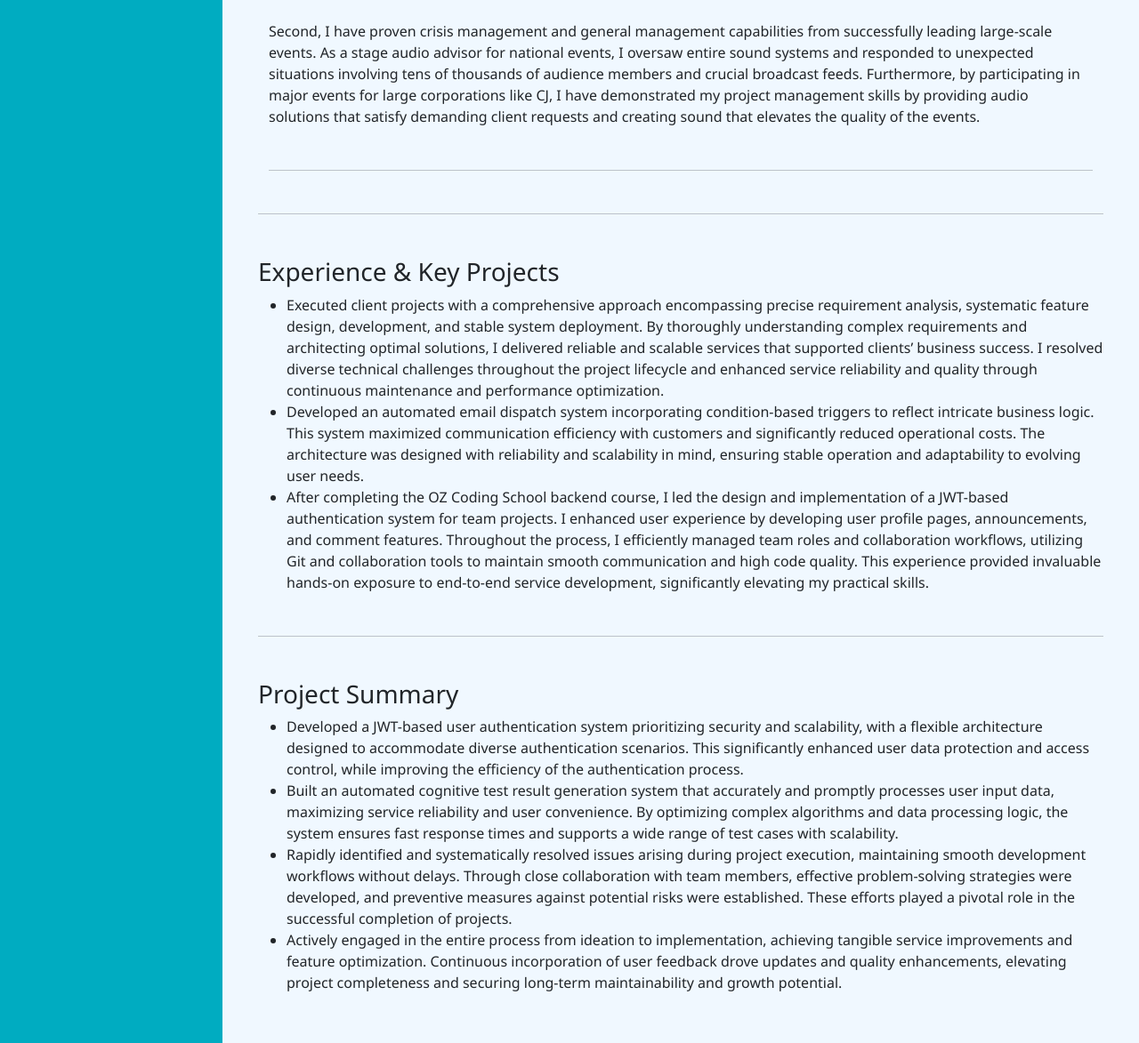
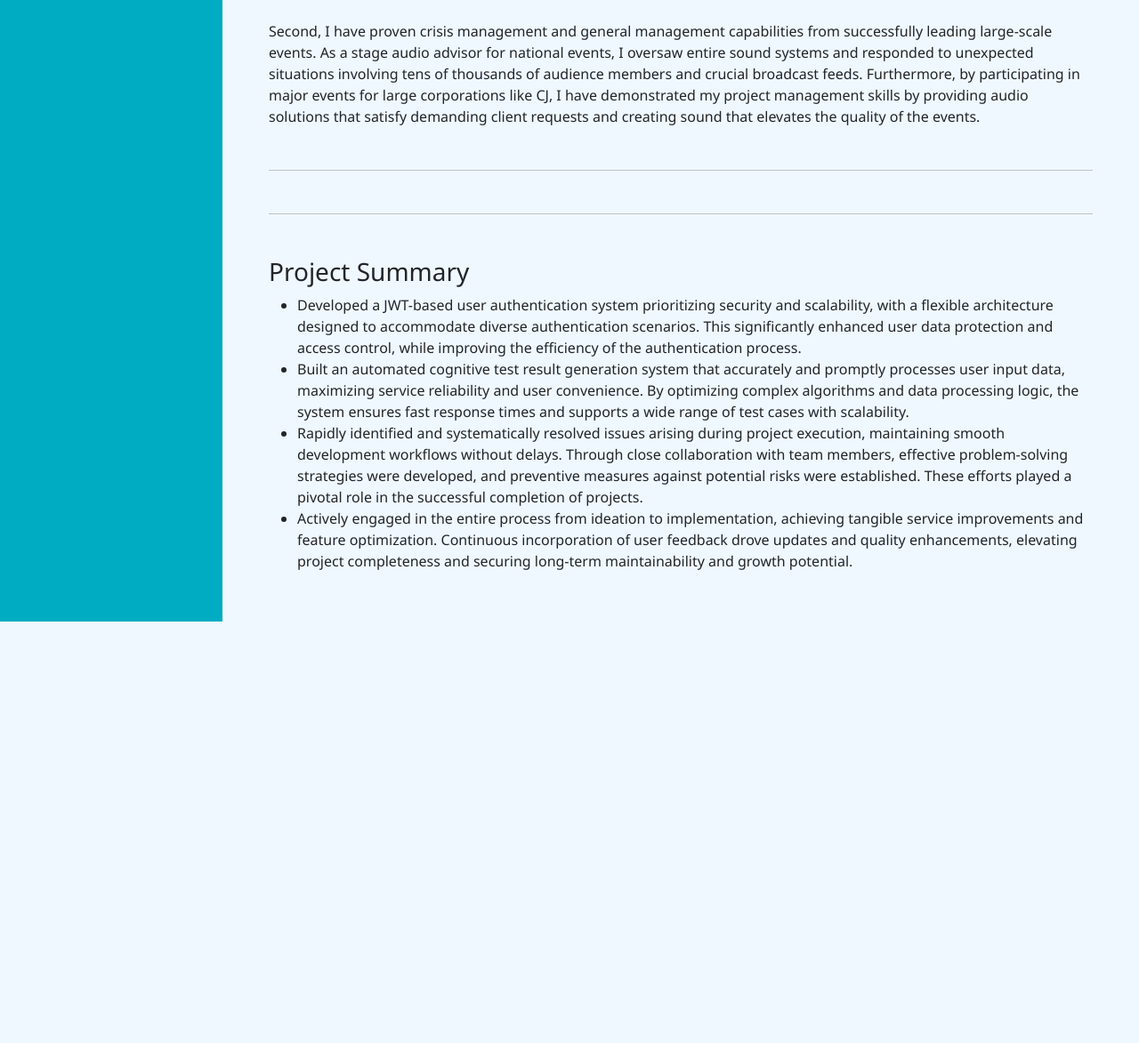
Before and after one commit to j-lee03/jh03-1, a FastAPI app: page /about in a window 1280 px wide. Shown: the part 672-1845 px from the top of the page at 89% size. After the commit the page ends 1371 px from the top, so only its background shows below. Run offline with FastAPI, Linux system fonts and the light colour scheme; parts of the project's set-up code (start-up, migrations or seed data) failed here and were passed over.

Commit message:
ㅎㅎㅎㅎㅎㅎㅎ 좆됐구만

```diff
--- a/app/templates/about.html
+++ b/app/templates/about.html
@@ -69,46 +69,10 @@ Second, I have proven crisis management and general management capabilities from
 
     </div>
 
-    </div>
+
   </section>
 
   <hr class="my-5">
-
-
-  <section class="mb-5">
-    <div class="korean d-none">
-      <h3>경력 및 주요 프로젝트</h3>
-      <ul>
-        <li>
-          외주 프로젝트 수행: 클라이언트의 요구를 정확히 분석하고, 체계적인 기능 설계와 개발, 그리고 안정적인 시스템 배포까지 전 과정에 걸쳐 책임감을 가지고 임하였습니다. 복잡한 요구사항을 명확히 이해하고 최적의 아키텍처를 설계함으로써, 안정적이고 확장 가능한 서비스를 구현하여 고객의 비즈니스 성공에 기여했습니다. 프로젝트 진행 중 발생하는 다양한 기술적 난제들을 해결하며, 지속적인 유지보수와 성능 개선을 통해 서비스의 신뢰성과 품질을 높였습니다.
-        </li>
-        <li>
-          자동 메일 발송 시스템 개발: 다양한 조건 기반 트리거를 구현하여 복잡한 비즈니스 로직을 반영한 자동화 메일 시스템을 구축하였습니다. 이를 통해 고객과의 소통 효율성을 극대화하고, 운영 비용 절감에 크게 기여하였습니다. 신뢰성과 확장성을 고려한 아키텍처 설계로 시스템의 안정적인 운용을 보장하였으며, 사용자 요구 변화에 유연하게 대응할 수 있도록 설계하였습니다.
-        </li>
-        <li>
-          OZ코딩스쿨 백엔드 과정 수료 후 팀 프로젝트 참여: JWT 기반 인증 시스템 설계 및 구현을 주도하며, 마이페이지, 공지사항, 댓글 기능 개발을 통해 사용자 경험을 크게 향상시켰습니다. 다양한 API 설계와 보안 강화 작업을 수행하는 과정에서 팀 내 역할 분담과 협업 프로세스를 효율적으로 관리하였고, Git과 협업 도구를 활용해 원활한 소통과 코드 품질 관리를 실현했습니다. 이 경험은 실제 서비스 개발 전반을 체험하며 실무 역량을 한층 강화하는 중요한 계기가 되었습니다.
-        </li>
-      </ul>
-    </div>
-
-    <div class="english">
-      <h3>Experience & Key Projects</h3>
-      <ul>
-        <li>
-          Executed client projects with a comprehensive approach encompassing precise requirement analysis, systematic feature design, development, and stable system deployment. By thoroughly understanding complex requirements and architecting optimal solutions, I delivered reliable and scalable services that supported clients’ business success. I resolved diverse technical challenges throughout the project lifecycle and enhanced service reliability and quality through continuous maintenance and performance optimization.
-        </li>
-        <li>
-          Developed an automated email dispatch system incorporating condition-based triggers to reflect intricate business logic. This system maximized communication efficiency with customers and significantly reduced operational costs. The architecture was designed with reliability and scalability in mind, ensuring stable operation and adaptability to evolving user needs.
-        </li>
-        <li>
-          After completing the OZ Coding School backend course, I led the design and implementation of a JWT-based authentication system for team projects. I enhanced user experience by developing user profile pages, announcements, and comment features. Throughout the process, I efficiently managed team roles and collaboration workflows, utilizing Git and collaboration tools to maintain smooth communication and high code quality. This experience provided invaluable hands-on exposure to end-to-end service development, significantly elevating my practical skills.
-        </li>
-      </ul>
-    </div>
-  </section>
-
-  <hr class="my-5">
-
 
   <section>
     <div class="korean d-none">
```
